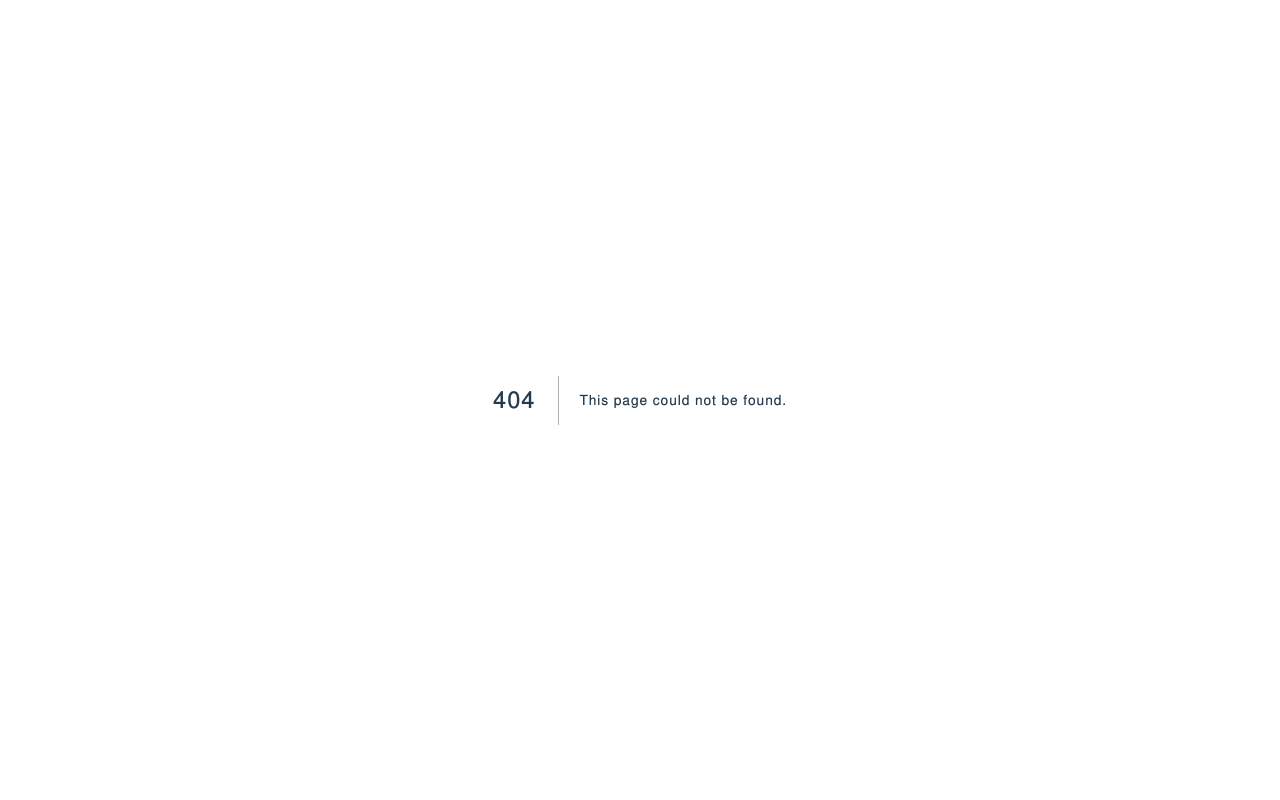
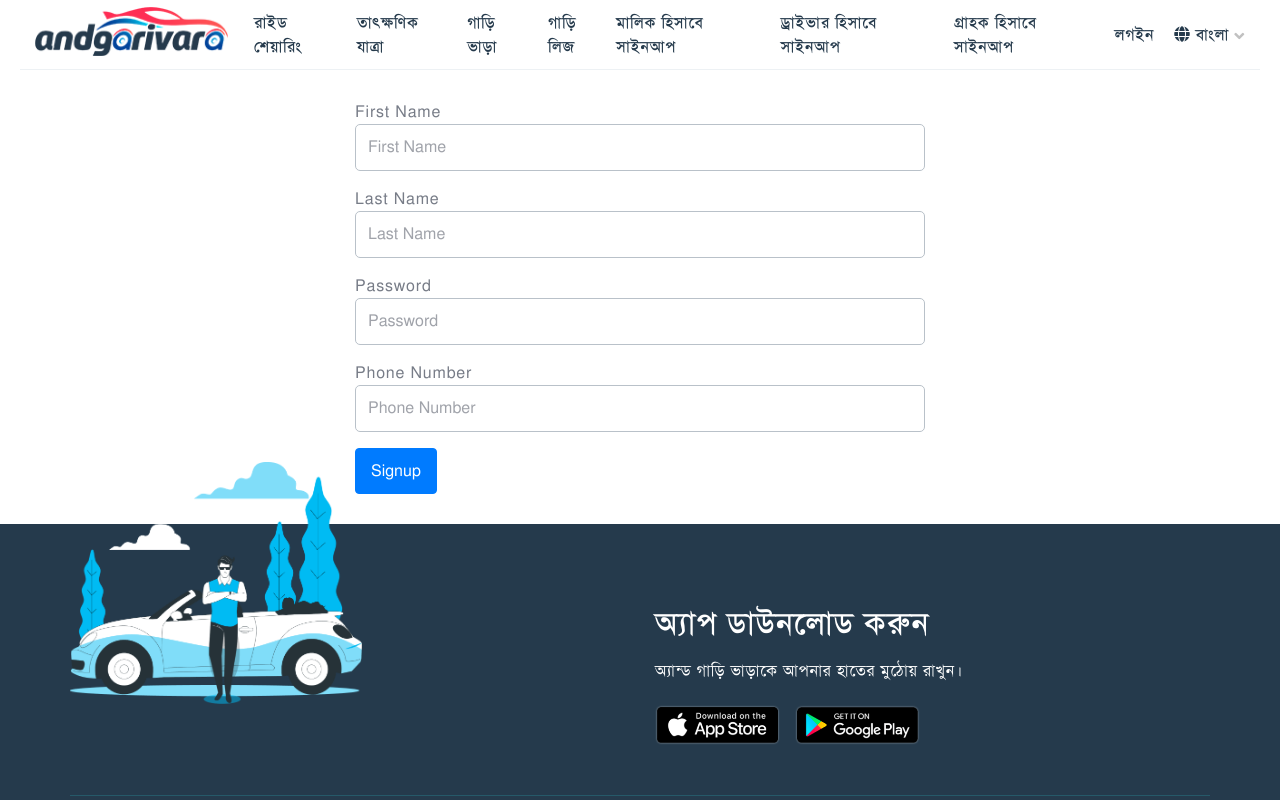
Before and after one commit to tuhin-cse/test-next, a Next.js app: page /signup in a window 1280 px wide. Before the commit this address had no page. Shown: the top 800 px of the page. Built offline with nearby package versions, Linux system fonts and the light colour scheme.

Commit message:
Sign up Form

```diff
--- /dev/null
+++ b/components/Auth/signup-form.js
@@ -0,0 +1,112 @@
+import React, { useState } from 'react';
+import Swal from 'sweetalert2'
+
+function SignupForm() {
+
+    const [firstName, setFirstName] = useState("");
+    const [lastName, setLastName] = useState("");
+    const [password, setPassword] = useState("");
+    const [phoneNumber, setPhoneNumber] = useState("");
+
+    function handleFirstNameChange(e) {
+        e.preventDefault();
+        setFirstName(e.currentTarget.value);
+    }
+
+    function handleLastNameChange(e) {
+        e.preventDefault();
+        setLastName(e.currentTarget.value);
+    }
+
+    function handlePasswordChange(e) {
+        e.preventDefault();
+        setPassword(e.currentTarget.value);
+    }
+
+    function handlePhoneNumberChange(e) {
+        e.preventDefault();
+        setPhoneNumber(e.currentTarget.value);
+    }
+
+    function handleSubmit(e) {
+        e.preventDefault();
+        if ( firstName == "" || lastName == "" || password == "" || phoneNumber == "" ) {
+            Swal.fire(
+                'Warning',
+                'Please fill all fields',
+                'warning'
+            )
+        } else {
+            const requestOptions = {
+                method: 'POST',
+                headers: { 'Content-Type': 'application/json' },
+                body: JSON.stringify(
+                    {
+                        "f_name": firstName,
+                        "l_name": lastName,
+                        "password": password,
+                        "phn_no": phoneNumber
+                    })
+            };
+            fetch('https://example.com/api/user/signup', requestOptions)
+                .then(response => response.json())
+                .then(data => {
+                    if(data.error === false) {
+                        Swal.fire(
+                            'Success',
+                            data.msg,
+                            'success'
+                        )
+                    } else {
+                        Swal.fire(
+                            'Error',
+                            data.err_msg,
+                            'error'
+                        )
+                    }
+                });
+        }
+
+    }
+
+    let formStyles = {
+        width: '50%',
+        margin: '30px auto'
+    }
+
+    let buttonStyle = {
+        padding: "10px 15px"
+    }
+
+    return (
+        <div className="container">
+            <form style={formStyles}>
+
+                <div className="form-group">
+                    <label htmlFor="exampleInputPassword1">First Name</label>
+                    <input type="text" className="form-control" value={firstName} onChange={handleFirstNameChange} placeholder="First Name"/>
+                </div>
+
+                <div className="form-group">
+                    <label htmlFor="exampleInputPassword1">Last Name</label>
+                    <input type="text" className="form-control" value={lastName} onChange={handleLastNameChange} placeholder="Last Name"/>
+                </div>
+
+                <div className="form-group">
+                    <label htmlFor="exampleInputPassword1">Password</label>
+                    <input type="password" className="form-control" value={password} onChange={handlePasswordChange} placeholder="Password"/>
+                </div>
+
+                <div className="form-group">
+                    <label htmlFor="exampleInputPassword1">Phone Number</label>
+                    <input type="text" className="form-control" value={phoneNumber} onChange={handlePhoneNumberChange} placeholder="Phone Number"/>
+                </div>
+
+                <button className="btn btn-primary" onClick={handleSubmit} style={buttonStyle}>Signup</button>
+            </form>
+        </div>
+
+    )
+}
+
+export default SignupForm
--- a/package.json
+++ b/package.json
@@ -21,6 +21,7 @@
     "bootstrap": "^4.5.2",
     "next": "^9.5.5",
     "react": "^16.13.1",
-    "react-dom": "^16.13.1"
+    "react-dom": "^16.13.1",
+    "sweetalert2": "^10.3.7"
   }
 }
--- /dev/null
+++ b/pages/signup.js
@@ -0,0 +1,15 @@
+import Navbar from "../components/Navbar";
+import Footer from "../components/Footer";
+import SignupForm from "../components/Auth/signup-form";
+
+function SignUp() {
+    return (
+        <div className="main">
+            <Navbar/>
+                <SignupForm/>
+            <Footer/>
+        </div>
+    )
+}
+
+export default SignUp
```
